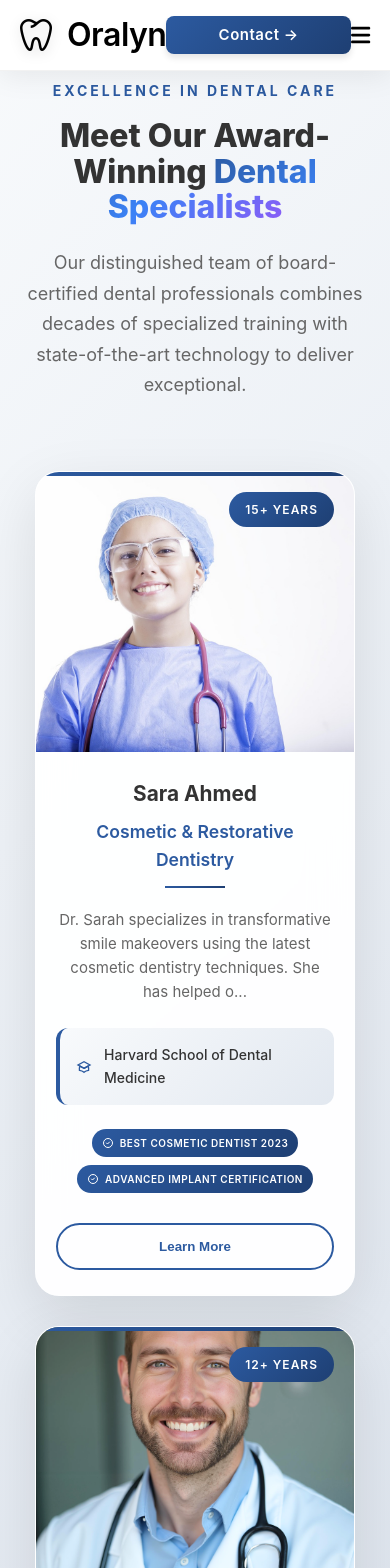
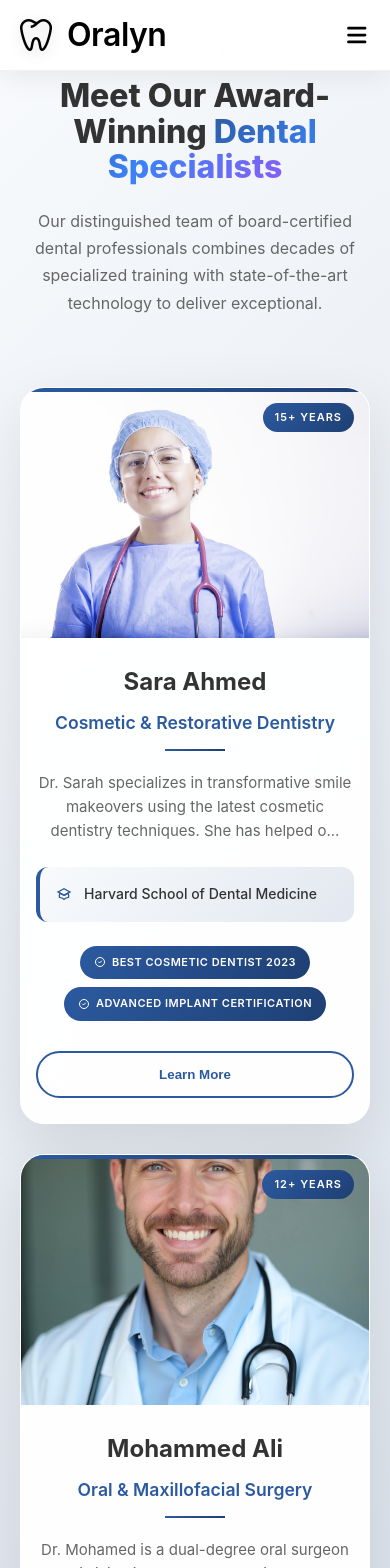
Before and after one commit to mohamed-samir-dev/Oralyn-Dental-Care, a React (Vite) app: page /doctors in a window 390 px wide. Shown: the top 1568 px of the page. Built offline with nearby package versions, Linux system fonts and the light colour scheme.

Commit message:
solve error in Doctor component

```diff
--- a/src/components/Doctors/DoctorProfile.tsx
+++ b/src/components/Doctors/DoctorProfile.tsx
@@ -1,6 +1,6 @@
 import React from "react";
 import { useParams, useNavigate } from "react-router-dom";
-import { doctors } from "./doctorsData";
+import { doctors } from "./doctorsData.ts";
 import "./DoctorProfile.css";
 
 const DoctorProfile: React.FC = () => {
--- a/src/components/Doctors/Doctors.css
+++ b/src/components/Doctors/Doctors.css
@@ -1,11 +1,13 @@
 .doctors-section {
-  padding: 100px 0;
   background: linear-gradient(135deg, #f8fafc 0%, #e2e8f0 50%, #cbd5e1 100%);
   position: relative;
   overflow: hidden;
   border-radius: 30px;
   margin: 0 auto;
   max-width: 1400px;
+  margin-top: 30px;
+  padding: 40px 0;
+
 }
 
 
@@ -296,35 +298,32 @@
   transform: translateY(-2px);
 }
 
-@media (max-width: 1024px) {
-  .stats-row {
-    gap: 40px;
+@media (max-width: 1200px) {
+  .doctors-grid {
+    grid-template-columns: repeat(2, 1fr);
+    gap: 30px;
   }
 
-  .stat-number {
-    font-size: 2rem;
+  .doctor-image {
+    height: 300px;
+  }
+
+  .doctor-info {
+    padding: 35px 25px;
   }
 }
 
+/* Media Queries */
 @media (max-width: 768px) {
   .doctors-section {
-    padding: 80px 0;
+    border-radius: 20px;
+    padding: 30px 0;
+    margin-top: 20px;
   }
 
   .doctors-grid {
     grid-template-columns: 1fr;
     gap: 30px;
-    padding: 0 20px;
-  }
-
-  .stats-row {
-    flex-direction: column;
-    gap: 24px;
-  }
-
-  .doctor-card {
-    max-width: 400px;
-    margin: 0 auto;
   }
 
   .doctor-image {
@@ -332,29 +331,47 @@
   }
 
   .doctor-info {
-    padding: 30px 25px;
+    padding: 30px 20px;
   }
 
   .card-actions {
     flex-direction: column;
   }
+
+  .doctors-description {
+    font-size: 16px;
+  }
+
+  .doctors-grid {
+    grid-template-columns: 1fr;
+    gap: 30px;
+  }
 }
 
 @media (max-width: 480px) {
-  .doctors-grid {
-    padding: 0 15px;
+  .doctors-section {
+    border-radius: 15px;
+    padding: 20px 0;
+  }
+
+  .doctor-image {
+    height: 250px;
   }
 
   .doctor-info {
-    padding: 25px 20px;
+    padding: 25px 15px;
   }
 
-  .doctor-name {
-    font-size: 1.3rem;
+  .view-profile-btn,
+  .quick-contact-btn {
+    padding: 12px 20px;
+    font-size: 14px;
   }
 
-  .achievement-badge {
-    font-size: 10px;
-    padding: 6px 10px;
+  .experience-badge {
+    top: 15px;
+    right: 15px;
+    padding: 6px 12px;
+    font-size: 11px;
   }
 }
--- a/src/components/Doctors/Doctors.tsx
+++ b/src/components/Doctors/Doctors.tsx
@@ -1,7 +1,7 @@
 import React from "react";
 import { useNavigate } from "react-router-dom";
 import "./Doctors.css";
-import { doctors } from "./doctorsData";
+import { doctors } from "./doctorsData.ts";
 
 const Doctors: React.FC = () => {
   const navigate = useNavigate();
@@ -121,7 +121,6 @@
                 </div>
 
                 <div className="card-actions">
-
                   <button
                     className="secondary-action-btn"
                     onClick={() => handleViewProfile(doctor.id)}
--- a/src/components/Footer/Footer.css
+++ b/src/components/Footer/Footer.css
@@ -1,26 +1,11 @@
 .footer {
-  margin-top: auto;
+
+  position: relative;
+  overflow: hidden;
+  border-radius: 30px;
+  margin-top: 20px;
 }
 
-.footer-hero {
-  position: relative;
-  height: 300px;
-  overflow: hidden;
-}
-
-.hero-image {
-  position: absolute;
-  top: 0;
-  left: 0;
-  width: 100%;
-  height: 100%;
-}
-
-.hero-image img {
-  width: 100%;
-  height: 100%;
-  object-fit: cover;
-}
 
 .hero-overlay {
   position: absolute;
@@ -180,7 +165,8 @@
 .contact-item:last-child {
   border-bottom: none;
 }
-.cta-button {
+
+.hero-overlay .cta-button {
   display: inline-flex;
   align-items: center;
   justify-content: center;
@@ -305,6 +291,7 @@
   color: var(--color-primary);
 }
 
+/*
 @media (max-width: 1024px) {
   .footer-content {
     grid-template-columns: 1fr 1fr;
@@ -391,20 +378,71 @@
 
 
 
-}
+} */
 
-/* Responsive Design */
+
+
+
+/* Media Queries */
 @media (max-width: 768px) {
-  .cta-button {
-    padding: var(--spacing-sm) var(--spacing-lg);
-    font-size: 0.875rem;
-    width: 100%;
+  .footer {
+    border-radius: 20px;
+  }
+
+  .footer-hero {
+    height: 250px;
+  }
+
+  .hero-content h3 {
+    font-size: 2rem;
+  }
+
+  .hero-content p {
+    font-size: 1rem;
+  }
+
+  .footer-main {
+    padding: 60px 0 30px;
+  }
+
+  .footer-content {
+    grid-template-columns: 1fr;
+    gap: 40px;
+  }
+
+  .bottom-content {
+    flex-direction: column;
+    gap: 16px;
+    text-align: center;
+  }
+
+  .footer-links {
+    gap: 20px;
   }
 }
 
-/* Accessibility */
-@media (prefers-reduced-motion: reduce) {
-  .cta-button:hover {
-    transform: none;
+@media (max-width: 480px) {
+  .footer {
+    border-radius: 15px;
+  }
+
+  .footer-hero {
+    height: 200px;
+  }
+
+  .hero-content h3 {
+    font-size: 1.75rem;
+  }
+
+  .footer-main {
+    padding: 40px 0 20px;
+  }
+
+  .social-links {
+    justify-content: center;
+  }
+
+  .contact-section {
+    padding: 20px;
   }
 }
--- a/src/components/Footer/Footer.tsx
+++ b/src/components/Footer/Footer.tsx
@@ -5,25 +5,7 @@
 const Footer: React.FC = () => {
   return (
     <footer className="footer">
-      <div className="footer-hero">
-        <div className="hero-image">
-          <img src="/dentist-674654_1280.jpg" alt="Dental Care" />
-        </div>
-        <div className="hero-overlay">
-          <div className="container">
-            <div className="hero-content">
-              <h3>Ready to Transform Your Smile?</h3>
-              <p>
-                Book your consultation today and take the first step toward
-                optimal dental health.
-              </p>
-              <Link to="/contact" className="cta-button">
-                Schedule Appointment
-              </Link>
-            </div>
-          </div>
-        </div>
-      </div>
+
 
       <div className="footer-main">
         <div className="container">
--- a/src/components/service/Service.css
+++ b/src/components/service/Service.css
@@ -177,12 +177,20 @@
   }
 
   .service-header {
+    margin: 0 auto;
+
     text-align: center;
   }
 
   .service-title {
     font-size: 32px;
   }
+
+  /* .cta-btn {
+    width: 80%;
+    padding: var(--spacing-md) var(--spacing-lg);
+    font-size: 0.875rem;
+  } */
 }
 
 /* Mobile */
```
